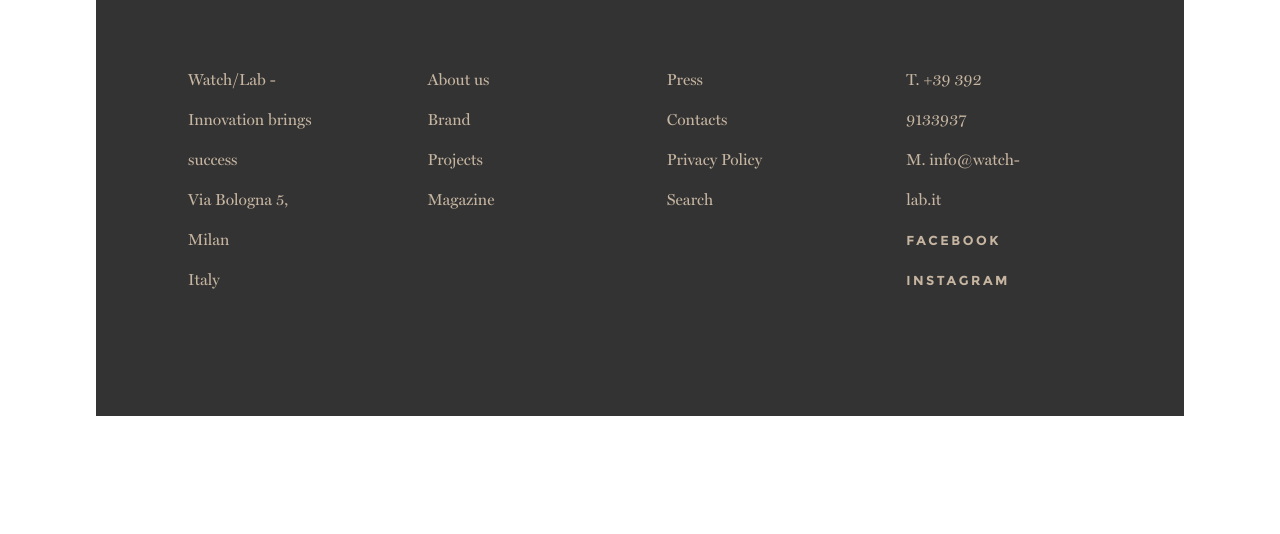
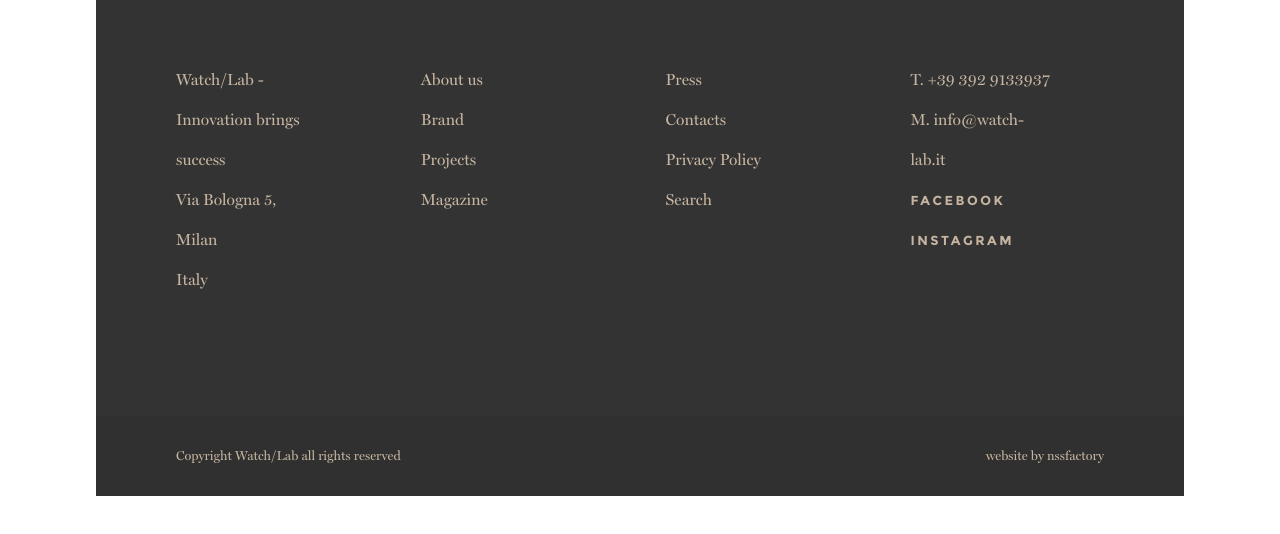
Before and after one commit to EmanuelaMocci/henry_london, a Vue app: page / in a window 1280 px wide. Shown: the part 4144-4678 px from the top of the page. Built offline with nearby package versions, Linux system fonts and the light colour scheme.

Commit message:
Added: Copiright section

```diff
--- /dev/null
+++ b/src/components/Copyright.vue
@@ -0,0 +1,31 @@
+<template>
+  <div class="row">
+    <div class="col-12">
+      <div class="copywright">
+        <div>Copyright Watch/Lab all rights reserved</div>
+        <div>website by nssfactory</div>
+      </div>
+    </div>
+  </div>
+</template>
+
+<script>
+export default {
+  name: "Copyright",
+};
+</script>
+
+<style lang="scss" scoped>
+@import "../style/partials/variables.scss";
+
+.copywright {
+  background-color: #303030;
+  padding: 30px 80px;
+  color: $button-color;
+  font-family: $font1;
+  display: flex;
+  justify-content: space-between;
+  font-size: 13px;
+  flex-wrap: wrap;
+}
+</style>
--- a/src/components/Footer.vue
+++ b/src/components/Footer.vue
@@ -59,12 +59,18 @@
         </div>
       </div>
     </div>
+    <Copyright />
   </div>
 </template>
 
 <script>
+import Copyright from "./Copyright.vue";
+
 export default {
   name: "Footer",
+  components: {
+    Copyright,
+  },
 };
 </script>
 
@@ -80,7 +86,7 @@
   @include centered;
   background-color: #333333;
   color: white;
-  padding-bottom: 100px;
+  padding: 0;
   .text {
     h2 {
       font-family: "Montserrat-bold";
@@ -110,5 +116,6 @@
 }
 .width {
   width: 90%;
+  padding-bottom: 100px;
 }
 </style>
```
